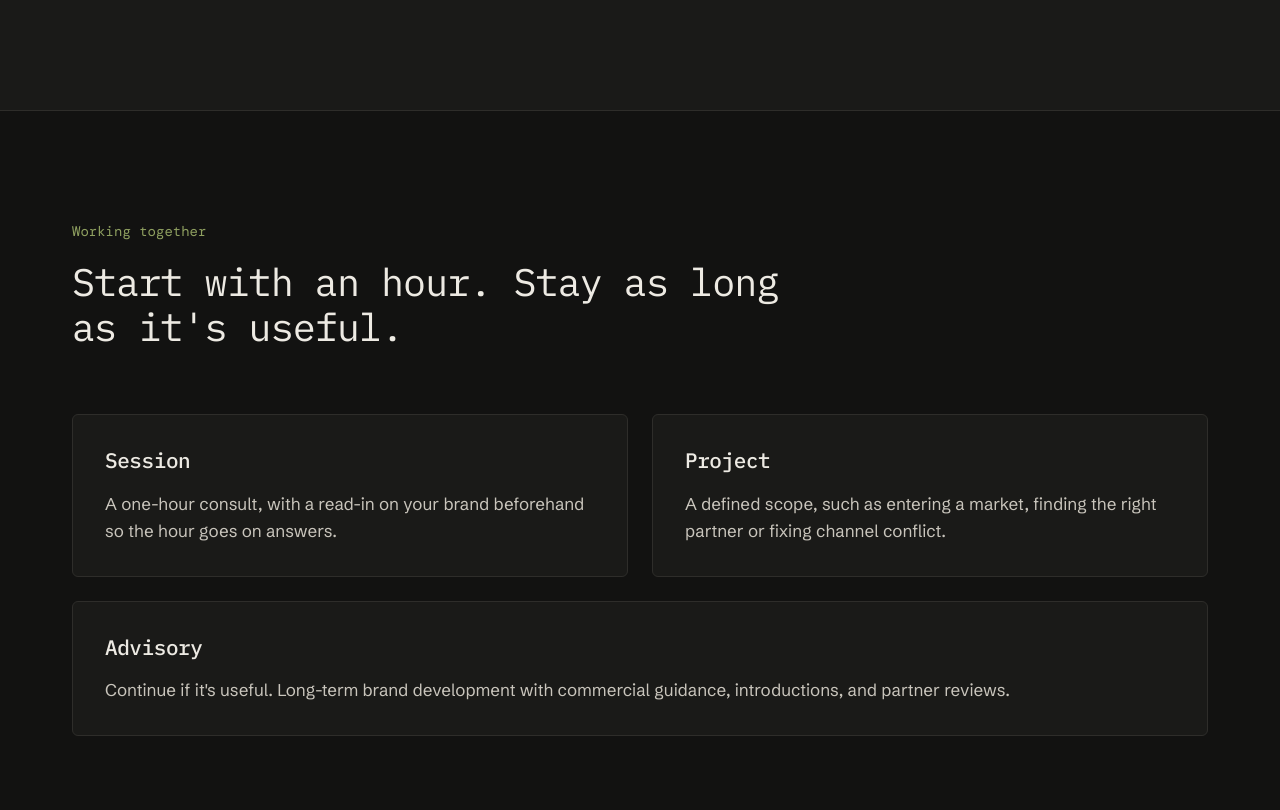
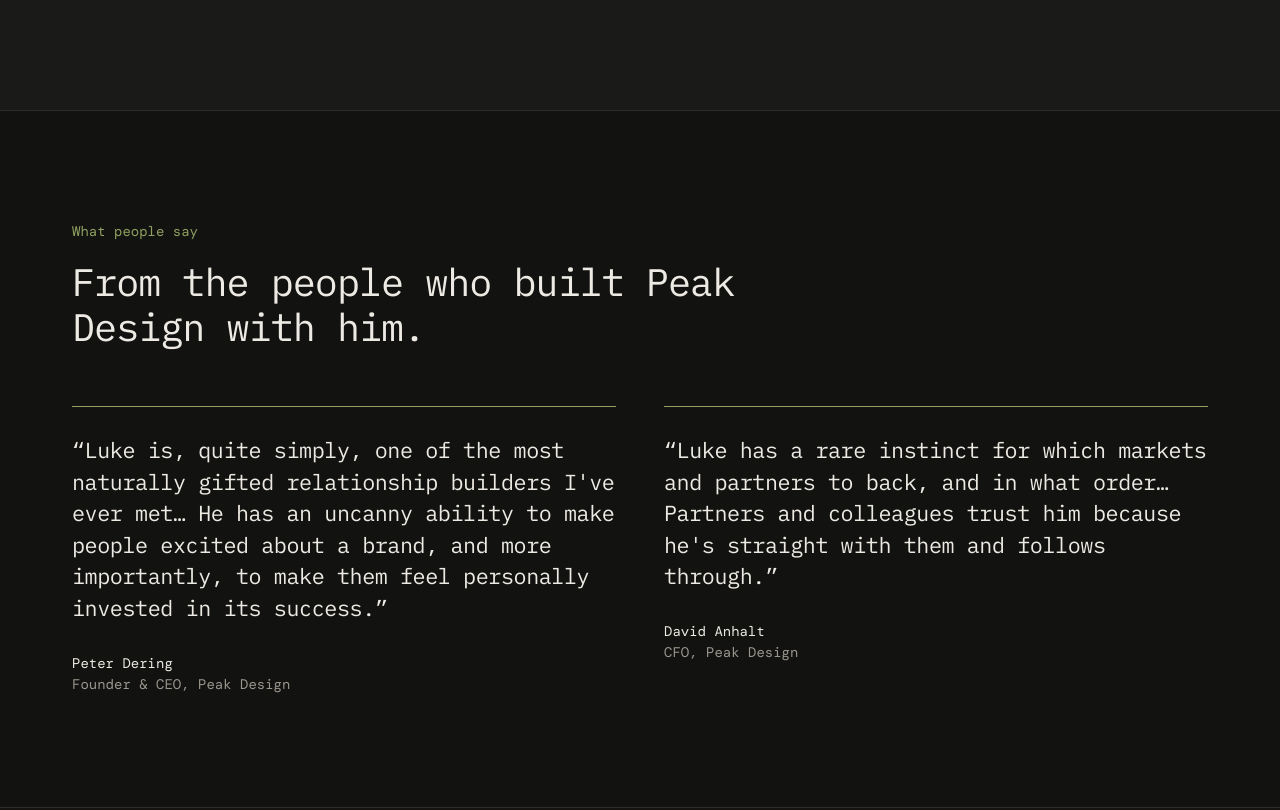
Before and after one commit to bexhayes/throughline-site, a plain HTML site: page index.html in a window 1280 px wide. Shown: the part 3664-4474 px from the top of the page. Drawn offline with nearby package versions, Linux system fonts and the light colour scheme.

Commit message:
Add testimonials from Peter Dering and David Anhalt
Co-Authored-By: Claude Opus 5.5 <noreply@anthropic.com>
Claude-Session: https://claude.ai/code/session_01AmGfSpbaoMdJemTXeUSDX2

```diff
--- a/index.html
+++ b/index.html
@@ -103,6 +103,11 @@ figure{margin:0}
 .credit{font:400 12px/1 var(--mono);color:var(--muted);margin:12px 0 0}
 .energy{font:italic 400 clamp(34px,4.4vw,60px)/1.08 var(--head);letter-spacing:-.035em;margin:0;color:var(--accent)}
 .card-wide{margin-top:24px}
+.quotes{display:flex;flex-wrap:wrap;gap:48px;margin-top:56px}
+.quote{flex:1 1 320px;min-width:0;margin:0;padding-top:28px;border-top:1px solid var(--accent)}
+.quote p{font:400 clamp(19px,1.7vw,23px)/1.45 var(--head);letter-spacing:-.02em;color:var(--paper);margin:0}
+.quote footer{margin-top:28px;font:400 14px/1.5 var(--mono);color:var(--muted)}
+.quote footer strong{display:block;font-weight:400;color:var(--paper)}
 .card h3{font:500 21px/1.25 var(--head);letter-spacing:-.02em;margin:0 0 16px}
 
 /* Contact form */
@@ -276,8 +281,26 @@ figure{margin:0}
   </div>
 </section>
 
+<!-- ===================== COPY: QUOTES ===================== -->
+<section class="section">
+  <div class="wrap">
+    <p class="label">What people say</p>
+    <h2 class="h2">From the people who built Peak Design with him.</h2>
+    <div class="quotes">
+      <blockquote class="quote">
+        <p>&ldquo;Luke is, quite simply, one of the most naturally gifted relationship builders I've ever met&hellip; He has an uncanny ability to make people excited about a brand, and more importantly, to make them feel personally invested in its success.&rdquo;</p>
+        <footer><strong>Peter Dering</strong>Founder &amp; CEO, Peak Design</footer>
+      </blockquote>
+      <blockquote class="quote">
+        <p>&ldquo;Luke has a rare instinct for which markets and partners to back, and in what order&hellip; Partners and colleagues trust him because he's straight with them and follows through.&rdquo;</p>
+        <footer><strong>David Anhalt</strong>CFO, Peak Design</footer>
+      </blockquote>
+    </div>
+  </div>
+</section>
+
 <!-- ===================== COPY: WORKING TOGETHER ===================== -->
-<section class="section">
+<section class="section" style="border-top:1px solid var(--line)">
   <div class="wrap">
     <p class="label">Working together</p>
     <h2 class="h2">Start with an hour. Stay as long as it's useful.</h2>
```
